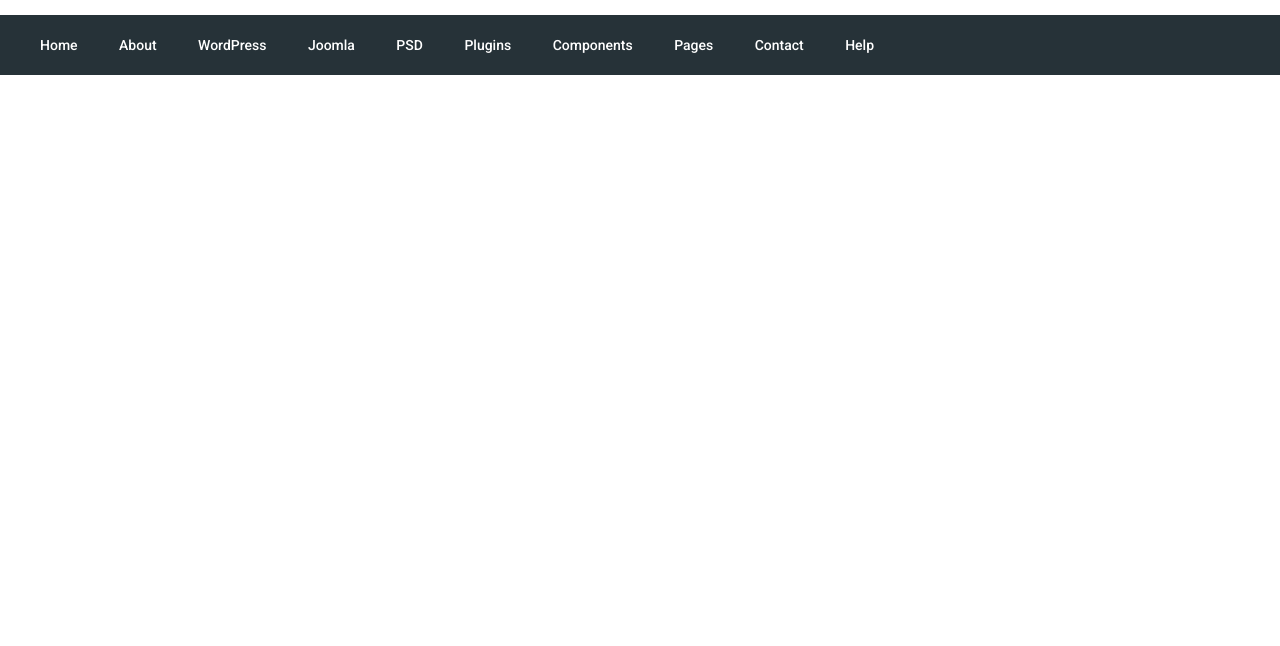
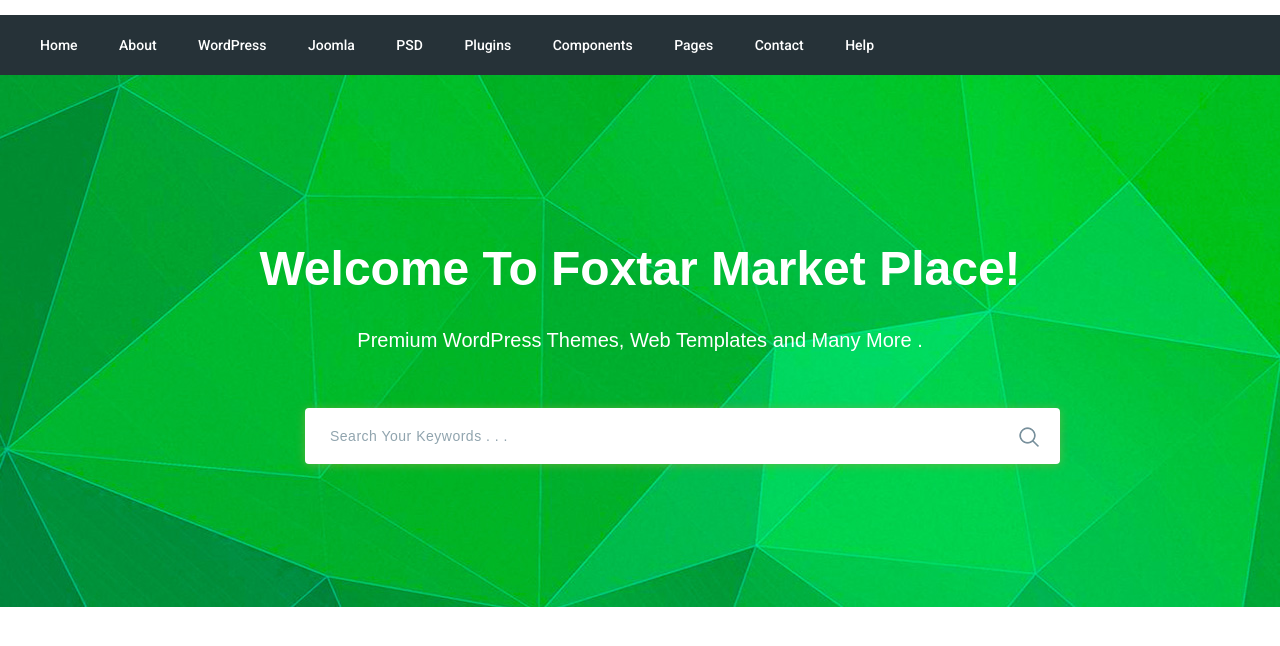
Before and after one commit to alex-nov-777/moderno, a website: page app/index.html in a window 1280 px wide. Shown: the part 76-722 px from the top of the page. Drawn offline with nearby package versions, Linux system fonts and the light colour scheme; files that its build step writes are made by us from their sources.

Commit message:
added search section

```diff
--- a/app/index.html
+++ b/app/index.html
@@ -75,6 +75,27 @@
     </div>
   </header>
 
+  <div class="search" style="background-image: url('images/bg/search-bg.jpg');">
+    <div class="container">
+      <div class="search__inner">
+        <div class="search__inner-title">
+          Welcome To Foxtar Market Place!
+        </div>
+        <div class="search__inner-text">
+          Premium WordPress Themes, Web Templates and Many More .
+        </div>
+        <div class="search__inner-form">
+          <form>
+            <input type="text" placeholder="Search Your Keywords . . ." required>
+            <button type="submit">
+              <img src="images/icons/search.png" alt="">
+            </button>
+          </form>
+        </div>
+      </div>
+    </div>
+  </div>
+
   <script src="https://ajax.googleapis.com/ajax/libs/jquery/3.4.1/jquery.min.js"></script>
   <script src="js/libs.min.js"></script>
   <script src="js/main.js"></script>
--- a/app/scss/style.scss
+++ b/app/scss/style.scss
@@ -1,6 +1,8 @@
 @import "vars";
 @import "global";
 @import "fonts";
+
+/********************   H E A D E R   ********************/
 
 .header {
 
@@ -10,6 +12,7 @@
       justify-content: space-between;
       align-items: center;
    }
+
    &__text {
       margin-left: auto;
       margin-right: 90px;
@@ -17,7 +20,8 @@
          color: $red;
       }
    }
-    &__btn {
+
+   &__btn {
       width: 72px;
       font-size: 12px;
       line-height: 24px;
@@ -41,19 +45,21 @@
       background-color: $bg;
    }
 }
-.basket {}
-
 .menu {
    height: 60px;
    display: flex;
    align-items: center;
+
    &__list {
-       li{
+
+      li{
           display: inline-block;
+
           & + li{
              margin-left: 37px;
           }
        }
+
        a{
           font-size: 14px;
           font-family: 'Roboto', sans-serif;
@@ -63,3 +69,64 @@
        }
    }
 }
+
+
+/********************   S E A R C H   ********************/
+
+.search {
+   min-height: 532px;
+   background-repeat: no-repeat;
+   background-size: cover;
+   background-position: center;
+
+		&__inner {
+         padding: 158px 0px 100px;
+         text-align: center;
+         color: #fff;
+		}
+
+		&__inner-title {
+         font-size: 48px;
+         font-weight: 700;
+         line-height: 72px;
+         margin-bottom: 20px;
+		}
+
+		&__inner-text {
+         font-size: 20px;
+         font-weight: 500;
+         line-height: 30px;
+         margin-bottom: 53px;
+		}
+
+		&__inner-form {
+         max-width: 670px;
+         margin: 0 auto;
+         position: relative;
+         input{
+            width: 100%;
+            height: 56px;
+            display: block;
+            box-shadow: 0px 1px 10px 0px rgba(124, 178, 64, 0.75);
+            border-radius: 4px;
+            border: none;
+            font-size: 14px;
+            font-weight: 500;
+            padding-left: 25px;
+            padding-right: 60px;
+            letter-spacing: 0.5px;
+            &::placeholder{
+               color: #90a4ae;
+
+               font-weight: 500;
+            }
+         }
+         button{
+            position: absolute;
+            background-color: transparent;
+            border: none;
+            top: 19px;
+            right: -64px;
+         }
+		}
+}
```
Also changed, not shown: app/images/bg/search-bg.jpg (added), app/images/icons/search.png (added), app/images/icons/search.svg (added).
